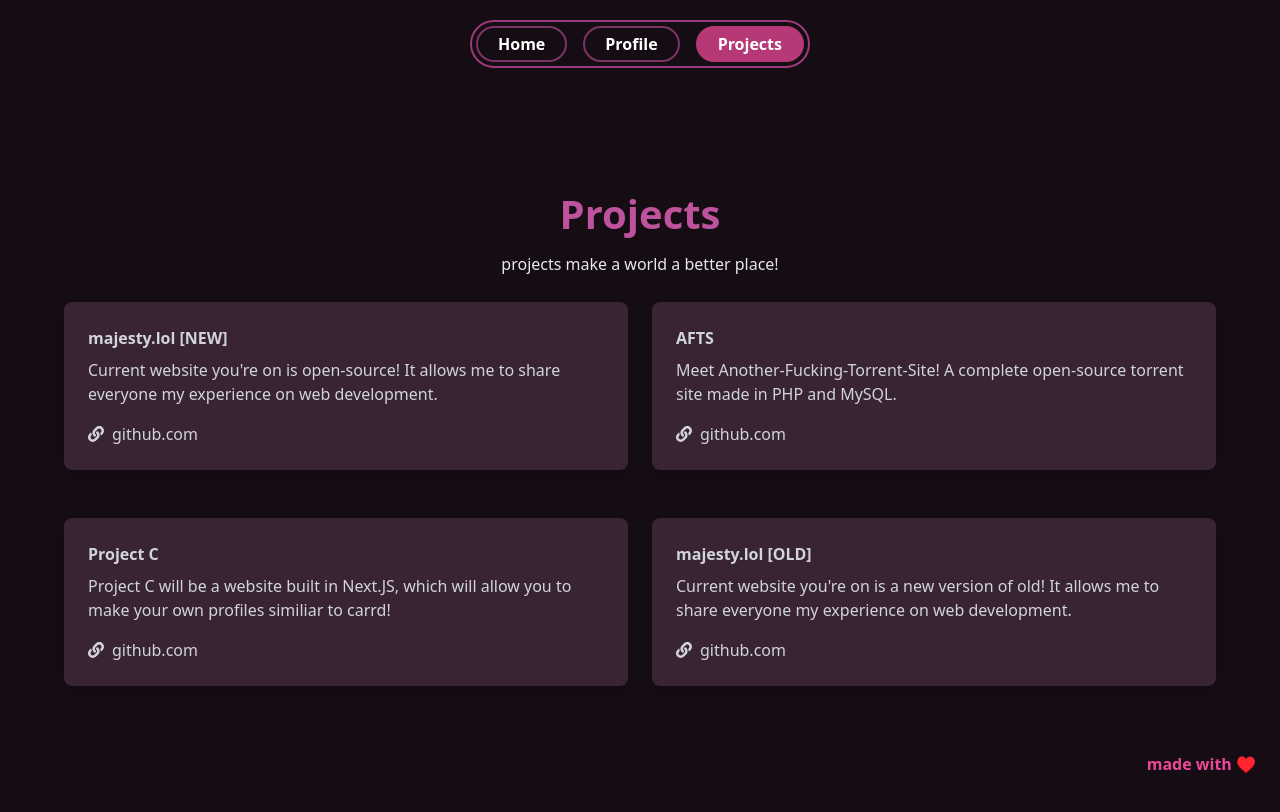
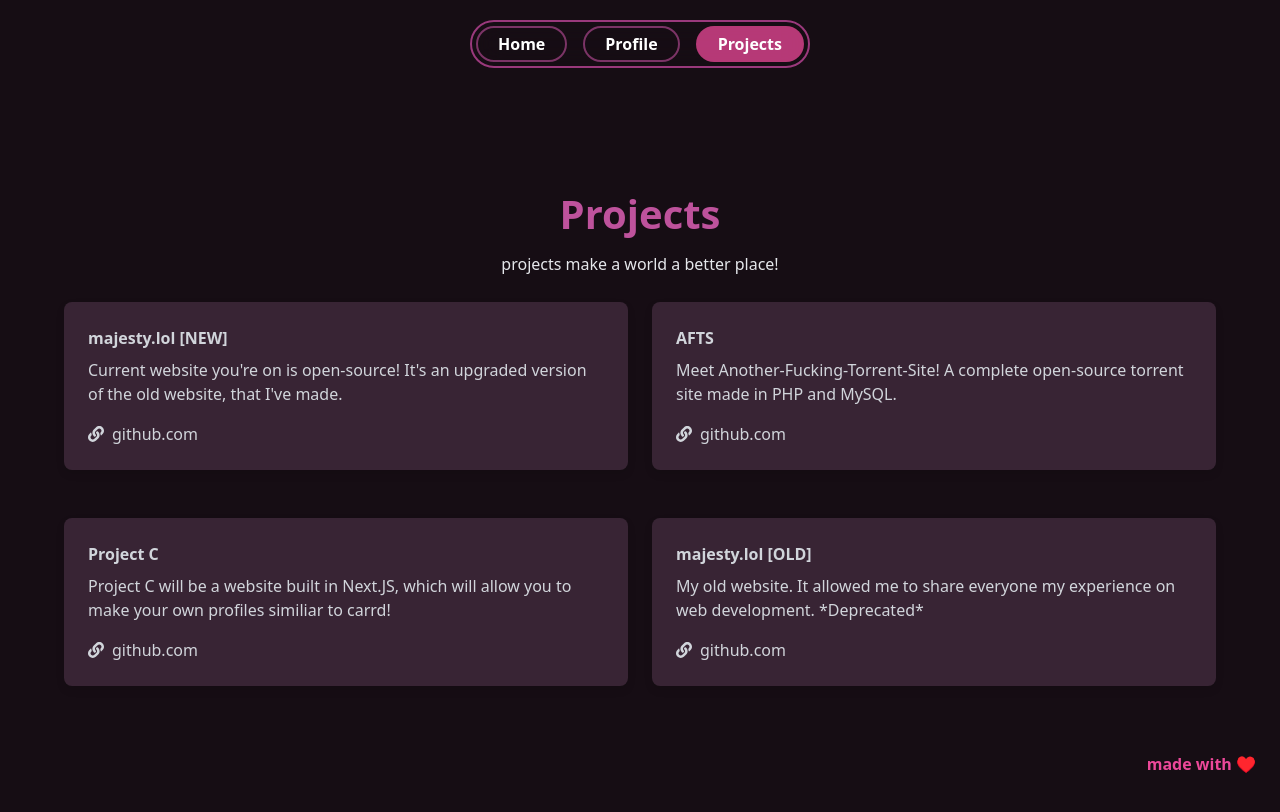
Before and after one commit to 0xQueen/homepage, a Next.js app: page /projects in a window 1280 px wide. Shown: the top 812 px of the page. Built offline with nearby package versions, Linux system fonts and the light colour scheme.

Commit message:
Update page.tsx
fixed projects

```diff
--- a/src/app/projects/page.tsx
+++ b/src/app/projects/page.tsx
@@ -11,26 +11,26 @@ const Projects: React.FC = () => {
     {
       name: "majesty.lol [NEW]",
       description:
-        "Current website you're on is open-source! It allows me to share everyone my experience on web development.",
-      repo_link: "https://github.com/your-github-repo",
+        "Current website you're on is open-source! It's an upgraded version of the old website, that I've made.",
+      repo_link: "https://github.com/0xQueen/homepage",
     },
     {
       name: "AFTS",
       description:
         "Meet Another-Fucking-Torrent-Site! A complete open-source torrent site made in PHP and MySQL.",
-      repo_link: "https://github.com/your-github-repo",
+      repo_link: "#",
     },
     {
       name: "Project C",
       description:
         "Project C will be a website built in Next.JS, which will allow you to make your own profiles similiar to carrd!",
-      repo_link: "https://github.com/your-github-repo",
+      repo_link: "#",
     },
     {
       name: "majesty.lol [OLD]",
       description:
-        "Current website you're on is a new version of old! It allows me to share everyone my experience on web development.",
-      repo_link: "https://github.com/your-github-repo",
+        "My old website. It allowed me to share everyone my experience on web development. *Deprecated*",
+      repo_link: "https://github.com/0xQueen/majesty.lol",
     },
   ];
 
```
